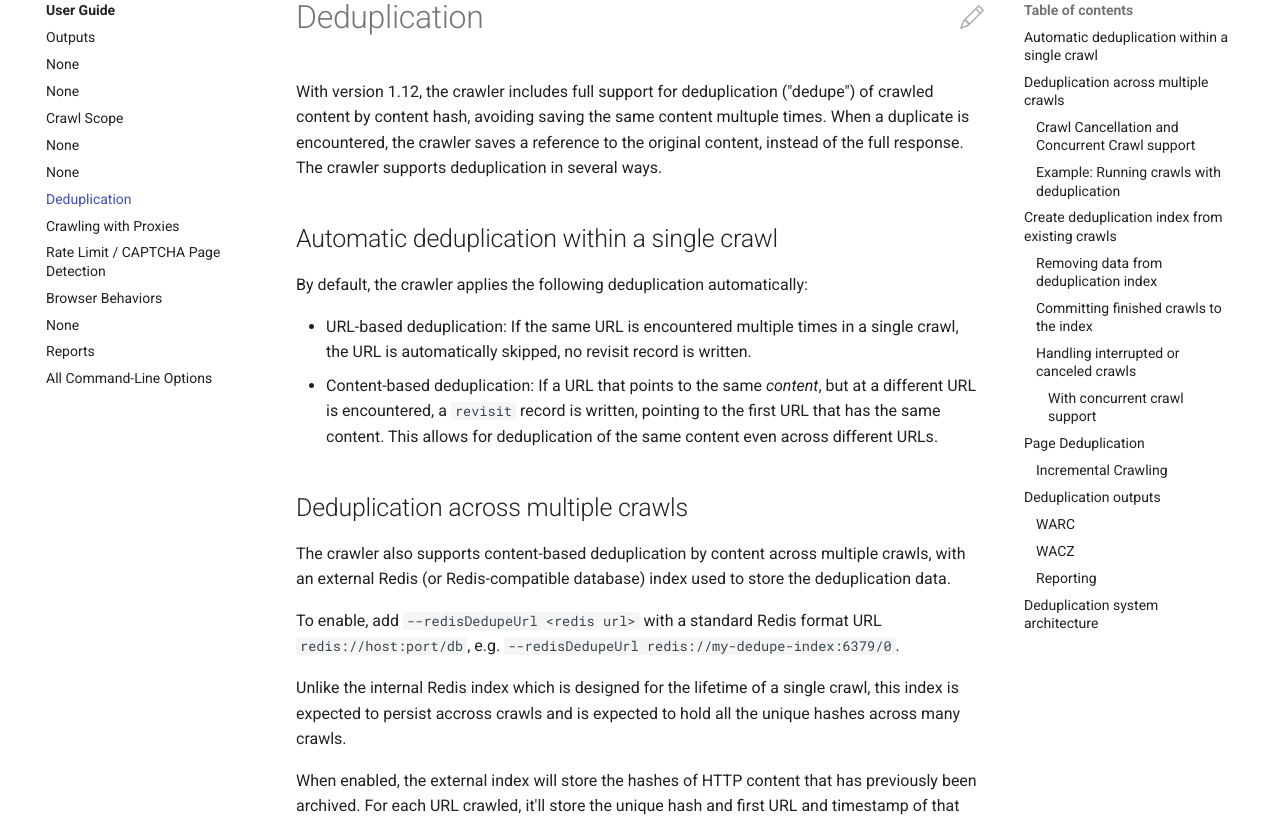
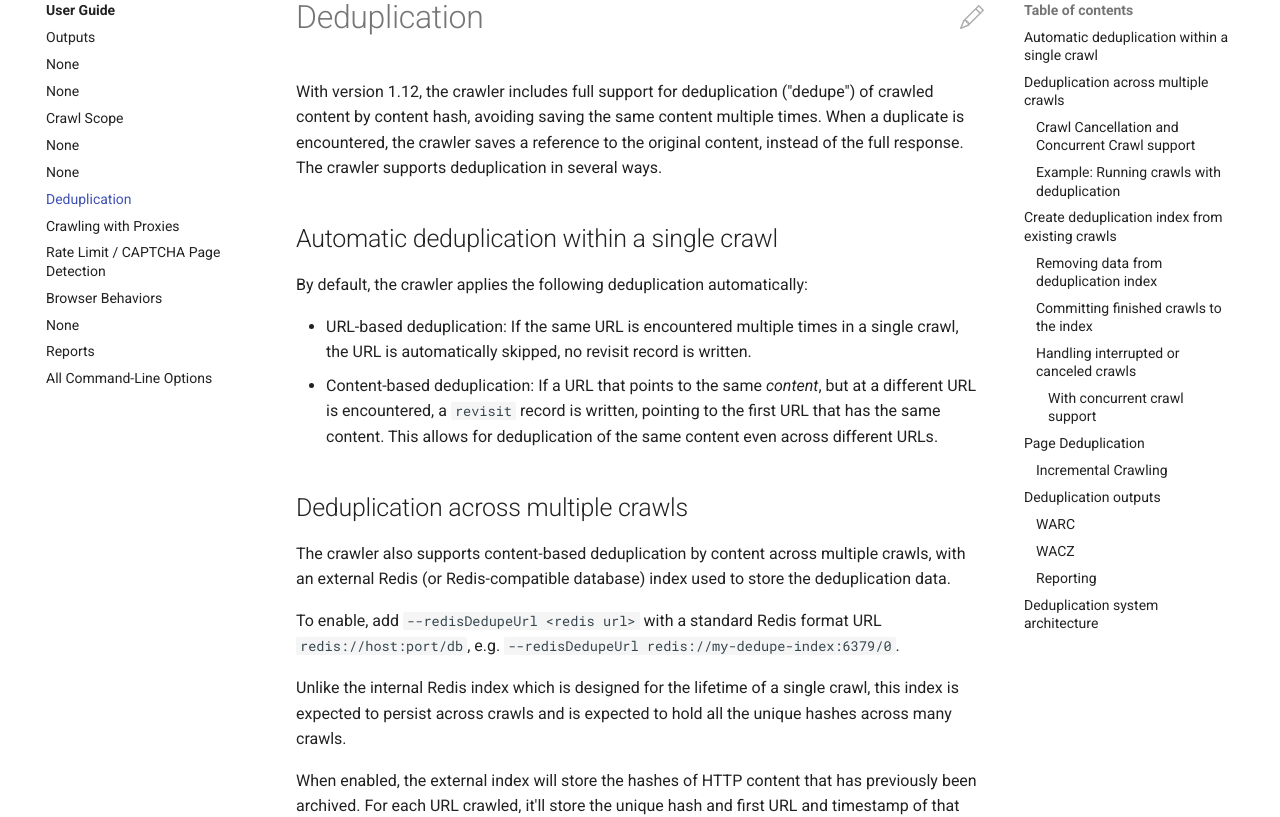
Before and after one commit to webrecorder/browsertrix-crawler, an MkDocs documentation site: the page built from docs/docs/user-guide/dedupe.md, in a window 1280 px wide and 1400 px high. Shown: the part 149-966 px from the top of the window. Built offline with MkDocs 1.6.1 and Material for MkDocs 9.7.7, drawn with Linux system fonts in a browser that asks for light colours; comment, search, counter and statistics services are not loaded; some of the changed text lies outside the part shown.

Commit message:
Update dedupe.md
typos

```diff
--- a/docs/docs/user-guide/dedupe.md
+++ b/docs/docs/user-guide/dedupe.md
@@ -1,7 +1,7 @@
 # Deduplication
 
 With version 1.12, the crawler includes full support for deduplication ("dedupe") of crawled content by content hash,
-avoiding saving the same content multuple times. When a duplicate is encountered, the crawler saves a reference to the original content, instead of the full response. The crawler supports deduplication in several ways.
+avoiding saving the same content multiple times. When a duplicate is encountered, the crawler saves a reference to the original content, instead of the full response. The crawler supports deduplication in several ways.
 
 ## Automatic deduplication within a single crawl
 
@@ -17,7 +17,7 @@
 
 To enable, add `--redisDedupeUrl <redis url>` with a standard Redis format URL `redis://host:port/db`, e.g. `--redisDedupeUrl redis://my-dedupe-index:6379/0`.
 
-Unlike the internal Redis index which is designed for the lifetime of a single crawl, this index is expected to persist accross crawls and is expected to hold all the unique hashes across many crawls.
+Unlike the internal Redis index which is designed for the lifetime of a single crawl, this index is expected to persist across crawls and is expected to hold all the unique hashes across many crawls.
 
 When enabled, the external index will store the hashes of HTTP content that has previously been archived. For each URL crawled, it'll store the unique hash and first URL and timestamp of that URL in the index. If the hash has already
 been archived, it will not be saved again, instead a [`revisit` record will be created](#warc) instead.
```
Also changed, not shown: other parts of docs/docs/user-guide/dedupe.md (+1 -1 lines).
